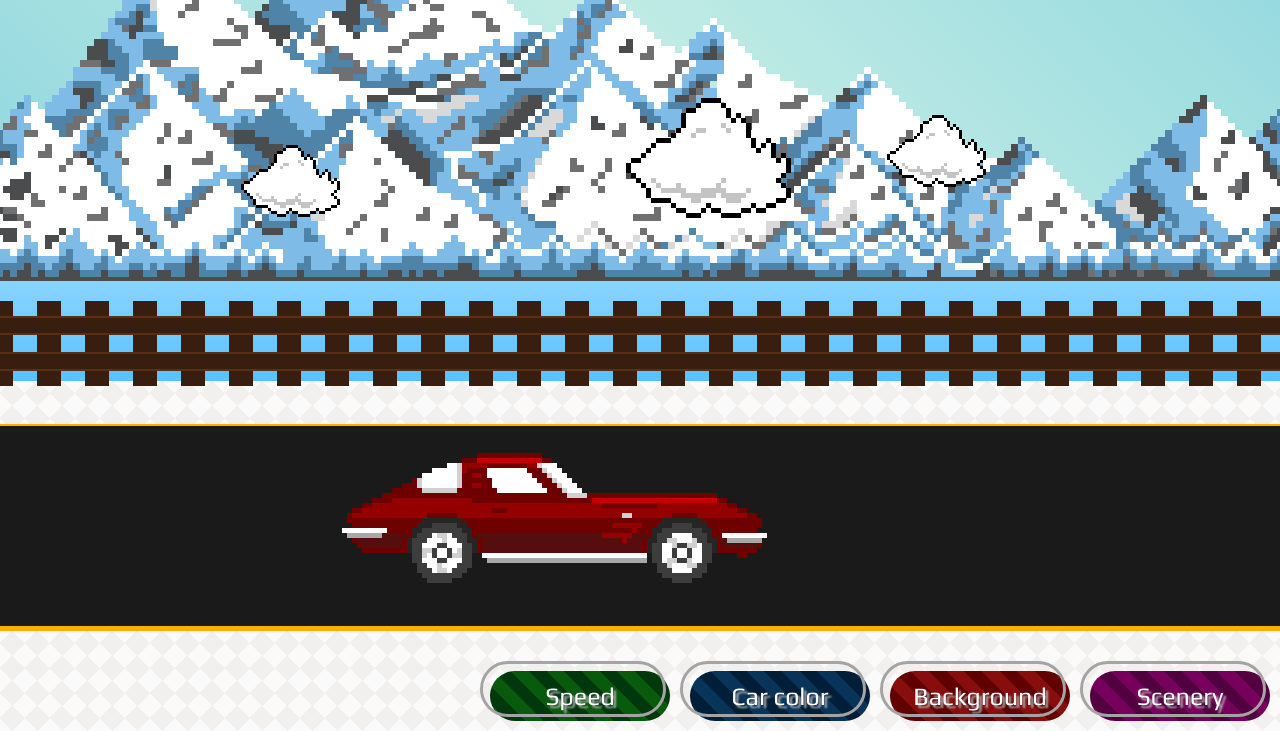
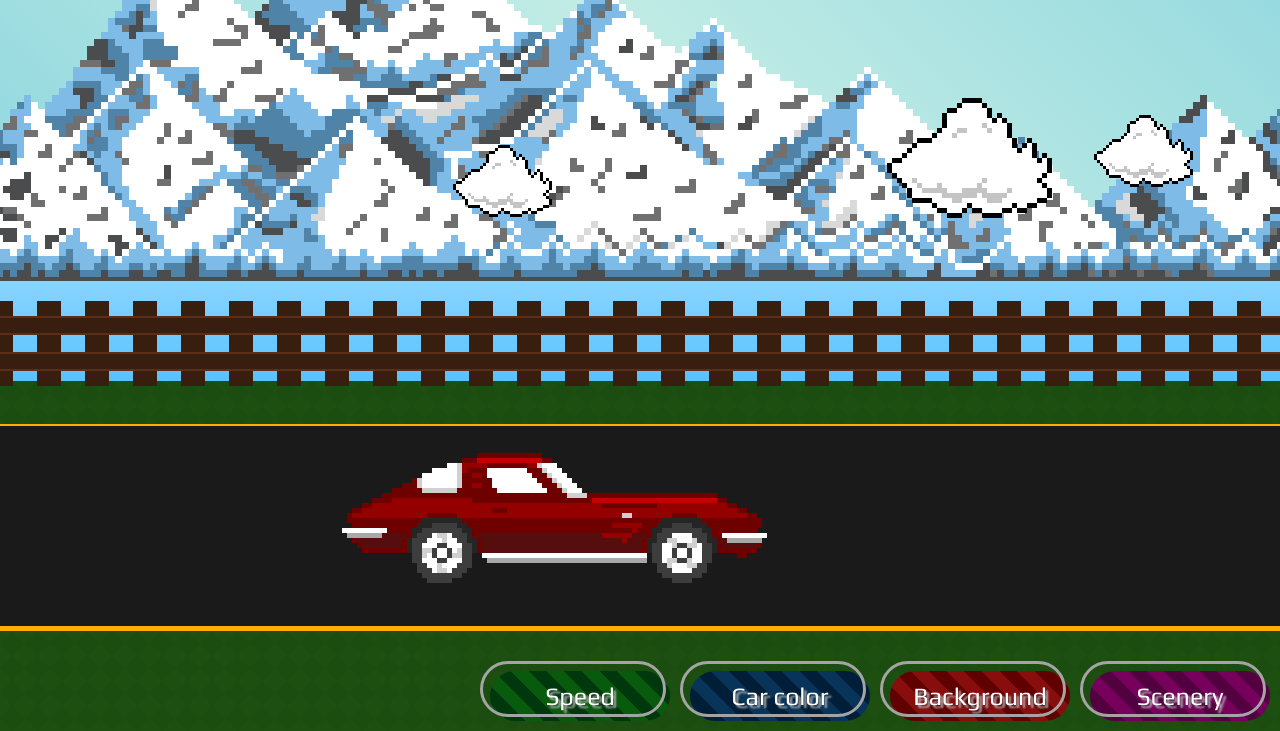
Before and after one commit to enbot/customizable-car, a website with bundled scripts: page index.html in a window 1280 px wide. Both pictures are taken after a click on the element "Scenery". Shown: the part 69-800 px from the top of the page. Built offline with nearby package versions, Linux system fonts and the light colour scheme.

Commit message:
starting demo, create and build

```diff
--- a/js/classes/screen.js
+++ b/js/classes/screen.js
@@ -13,9 +13,13 @@ import { Background } from '../controller/background.js'
 import { Scenery } from '../controller/scenery.js'
 import { Speed } from '../controller/speed.js'
 
+import { create } from '../providers/providers.js'
+
 export default class Screen {
 
     constructor() {
+
+        create()
 
         this.tree = new Tree()
         this.sun = new Sun()
--- /dev/null
+++ b/js/providers/functions/create.js
@@ -0,0 +1,72 @@
+export function create() {
+
+    let
+        characters = [
+            '=', ' ', 'b', 'y', ' ',
+            'N', 'a', 't', 'h', 'a', 'n', ' ',
+            'B', 'o', 't', 'e', 'l', 'h', 'o'
+        ],
+        buttons = [
+            // <div class="button" id="button-scenery"> Scenery </div>
+            // <div class="button" id="button-background"> Background </div>
+            // <div class="button" id="button-carcolor"> Car color </div>
+            // <div class="button" id="button-speed"> Speed </div>
+        ],
+        text = [],
+        elements = [
+            // <div class="speed"></div>
+            // <div class="sky"></div>
+            // <div class="sea"></div>
+
+            // <div class="cloud-1"></div>
+            // <div class="cloud-2"></div>
+            // <div class="cloud-3"></div>
+
+            // <div class="mountain"></div>
+            // <div class="sun"></div>
+            // <div class="moon"></div>
+            // <div class="island"></div>
+
+            // <div class="fence"></div>
+            // <div class="road"></div>
+            // <div class="ink"></div>
+
+            // <div class="tree-1"></div>
+            // <div class="tree-2"></div>
+            // <div class="tree-3"></div>
+            // <div class="tree-4"></div>
+
+            // <div class="car"></div>
+        ],
+        log = ''
+
+    for (let i = 0; i < characters.length; i++) {
+        log += (i === 0) ?
+            new Array(27)
+                .fill(characters[i])
+                .join('') :
+            characters[i]
+    }
+
+    console.log(log)
+
+    //  // Create anchor element.
+    //  var a = document.createElement('a');
+
+    //  // Create the text node for anchor element.
+    //  var link = document.createTextNode("This is link");
+
+    //  // Append the text node to anchor element.
+    //  a.appendChild(link);
+
+    //  // Set the title.
+    //  a.title = "This is Link";
+
+    //  // Set the href property.
+    //  a.href = "https://www.geeksforgeeks.org";
+
+    //  // Append the anchor element to the body.
+    //  document.body.appendChild(a);
+
+
+}
--- a/js/providers/providers.js
+++ b/js/providers/providers.js
@@ -9,3 +9,4 @@ export * from './frames/_car.js'
 export * from './functions/atmosphere.js'
 export * from './functions/ground.js'
 export * from './functions/utils.js'
+export * from './functions/create.js'
--- a/js/scripts.js
+++ b/js/scripts.js
@@ -2,10 +2,80 @@ import Screen from './classes/screen.js'
 
 const screen = new Screen()
 
-document.querySelector("#button-speed").addEventListener("click", screen.nextSpeed, false)
+document.querySelector("#button-speed")
+    .addEventListener("click", () => screen.nextSpeed(), false)
 
-document.querySelector("#button-scenery").addEventListener("click", screen.nextScenery, false)
+document.querySelector("#button-scenery")
+    .addEventListener("click", () => screen.nextScenery(), false)
 
-document.querySelector("#button-background").addEventListener("click", screen.nextBackground, false)
+document.querySelector("#button-background")
+    .addEventListener("click", () => screen.nextBackground(), false)
 
-document.querySelector("#button-carcolor").addEventListener("click", screen.nextColor, false)
+document.querySelector("#button-carcolor")
+    .addEventListener("click", () => screen.nextColor(), false)
+
+function run(command, time = 15) {
+    return new Promise(
+        resolve => setTimeout(resolve, time)
+    ).then(() => screen[command]())
+}
+
+function demo() {
+
+    // let chain = [
+    //     [],
+    //     [],
+    //     [],
+    // ]
+
+    // for (let commands of chain) {
+
+    //     for (let command of commands) {
+
+
+
+    //     }
+
+    // }
+
+    // nextScenery
+    // nextBackground
+    // nextColor
+
+    setTimeout(async () => {
+
+        await run('nextBackground')
+        await run('nextScenery')
+        await run('nextColor')
+        await run('nextColor')
+
+        setTimeout(async () => {
+
+            await run('nextBackground')
+            await run('nextBackground')
+            await run('nextScenery')
+            await run('nextColor')
+            await run('nextColor')
+
+            setTimeout(async () => {
+
+                await run('nextBackground')
+                await run('nextScenery')
+                await run('nextColor')
+                await run('nextColor')
+                await run('nextColor')
+                await run('nextColor')
+
+            }, 2000)
+
+        }, 2000)
+
+    }, 2000)
+
+
+
+    // 3 car color 1bg 1
+
+}
+
+demo()
```
Also changed, not shown: index.html (+4 -4 lines), 2 other files.
